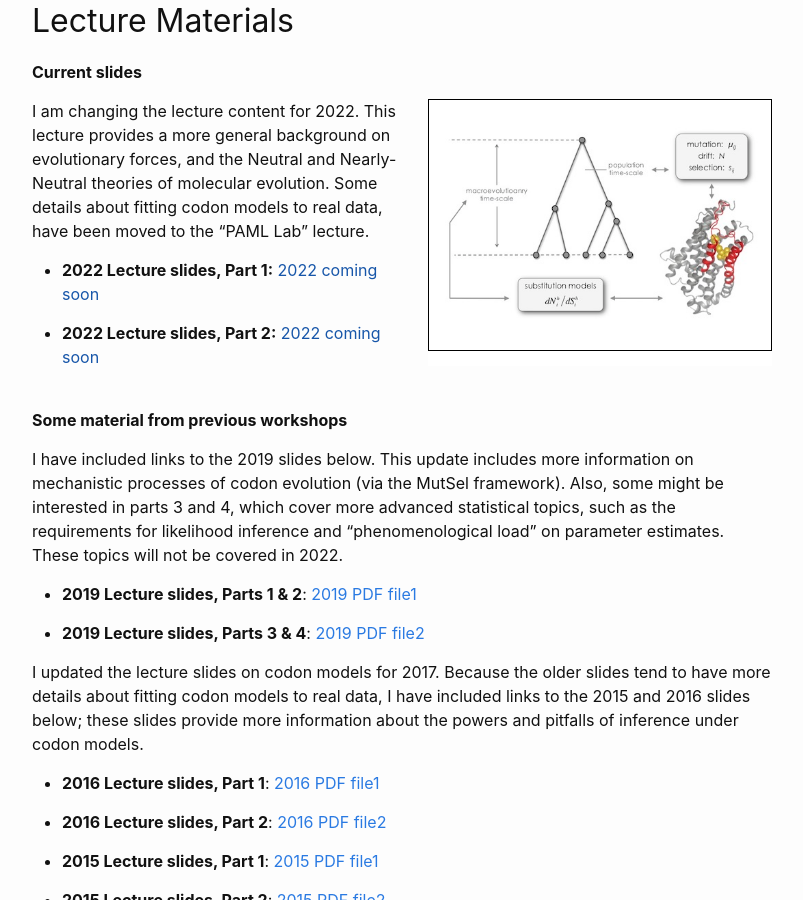
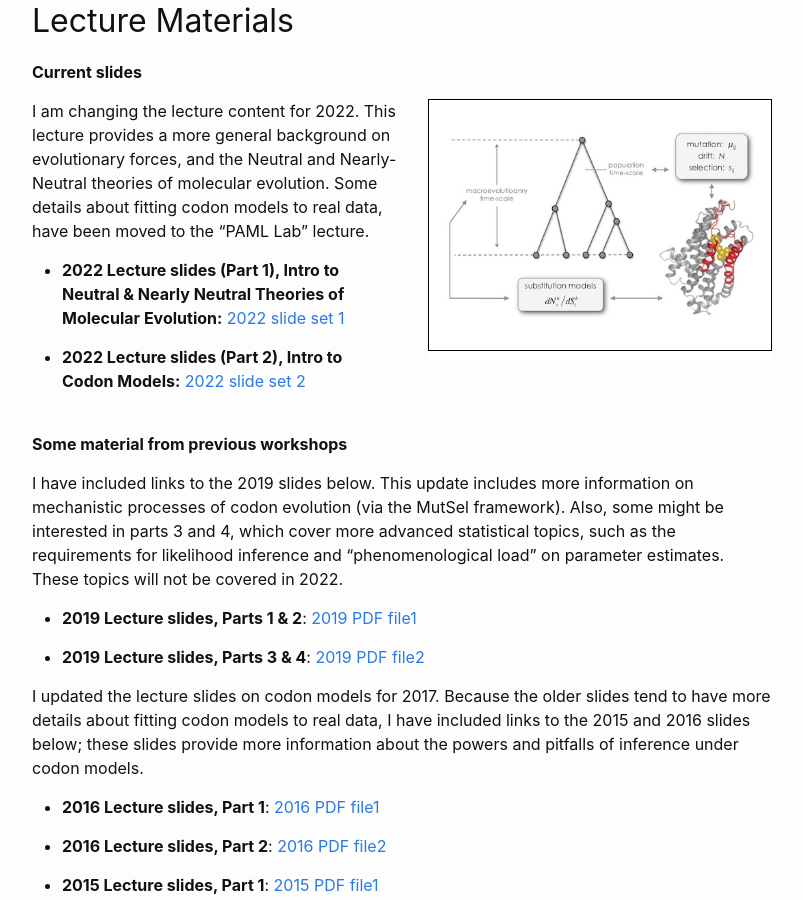
Before and after one commit to molevolworkshop/molevolworkshop.github.io, a Jekyll site: the page built from faculty/bielawski/bielawski.md, in a window 1280 px wide and 900 px high, scrolled down 1022 px. Shown: the whole window, without its empty margins (238-1041 px from the left). Built offline with Jekyll 4.4.1, drawn with Linux system fonts in a browser that asks for light colours; some of the changed text lies outside the part shown.

Commit message:
Update bielawski.md

```diff
--- a/faculty/bielawski/bielawski.md
+++ b/faculty/bielawski/bielawski.md
@@ -47,9 +47,9 @@ symlink in your home directory named "moledata" to obtain the course data files*
 
 I am changing the lecture content for 2022. This lecture provides a more general background on evolutionary forces, and the Neutral and Nearly-Neutral theories of molecular evolution. Some details about fitting codon models to real data, have been moved to the "PAML Lab" lecture.
 
-* **2022 Lecture slides, Part 1:** [2022 coming soon]()
+* **2022 Lecture slides (Part 1), Intro to Neutral & Nearly Neutral Theories of Molecular Evolution:** [2022 slide set 1](http://awarnach.mathstat.dal.ca/~joeb/PAML_lab/slides/Bielawski_lecture_PART_1.pdf)
 
-* **2022 Lecture slides, Part 2:** [2022 coming soon]()
+* **2022 Lecture slides (Part 2), Intro to Codon Models:** [2022 slide set 2](http://awarnach.mathstat.dal.ca/~joeb/PAML_lab/slides/Bielawski_lecture_PART_2.pdf)
 
 <br>
 **Some material from previous workshops**
@@ -136,4 +136,4 @@ Large-scale evolutionary surveys are now commonplace. But with the use of progre
 
 {% include figure.html description="The Kidd" url="/faculty/bielawski/img/TheKidd1b.jpg" css="image-center" height="250px" %}
 
-{% include figure.html description="Workshp concept map" url="/faculty/bielawski/img/MOLE_concept_map_v2.jpg" css="image-center" height="250px" %}
+{% include figure.html description="Workshop concept map" url="/faculty/bielawski/img/MOLE_concept_map_v2.jpg" css="image-center" height="250px" %}
```
